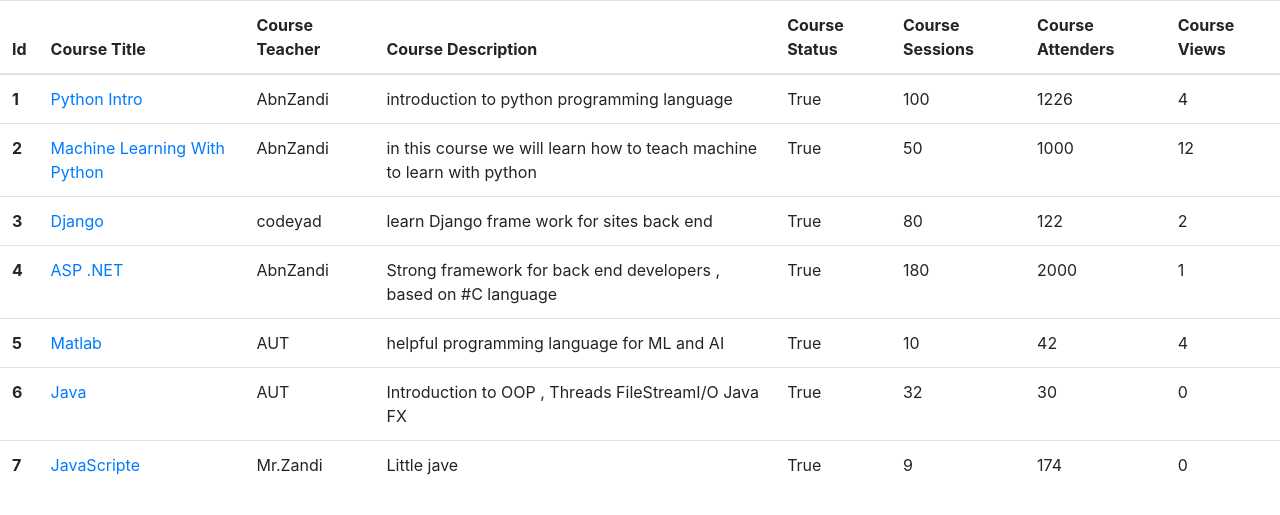
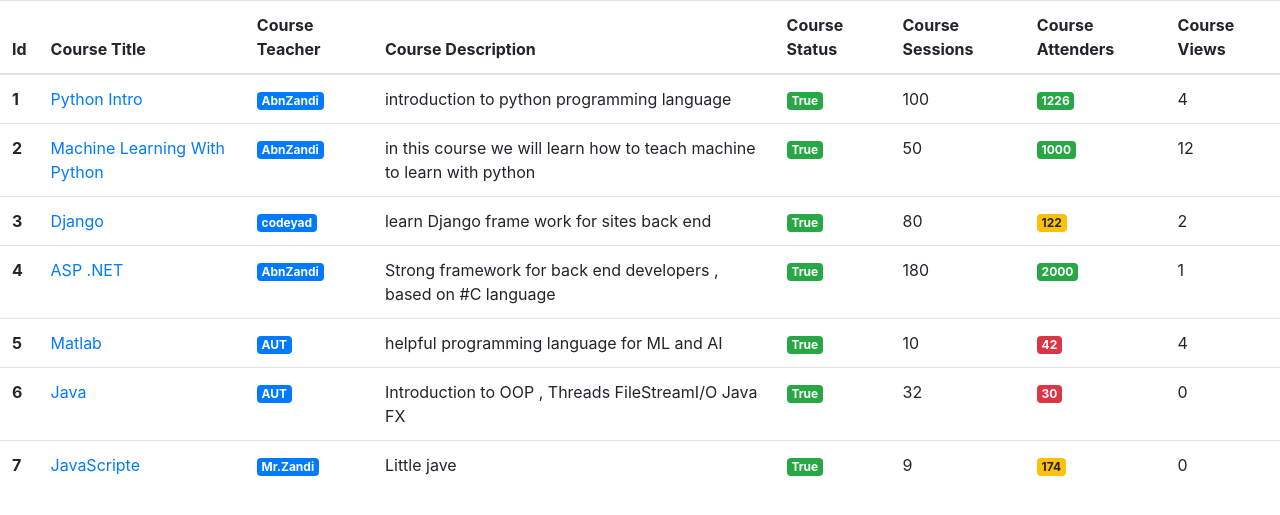
Before and after one commit to Abtinz/Django-Flask, a Django app: page /course/courses/list in a window 1280 px wide. Shown: the top 515 px of the page. Run offline with Django 4.2, Linux system fonts and the light colour scheme; data comes from the database, SQL or seed files in the repository; both versions use the stored data as it was after the commit.

Commit message:
train : attenders-if teachername-badge

```diff
--- a/firstProject/courses_app/templates/courses_app/courses_lists.html
+++ b/firstProject/courses_app/templates/courses_app/courses_lists.html
@@ -27,11 +27,27 @@
               <tr>
                 <th scope="row">{{course.id}}</th>
                 <td><a href="/course/information/{{course.id}}">{{course.title}}</a></td>
-                <td>{{course.teacher_fullname}}</td>
+                <td><span class="badge badge-primary">{{course.teacher_fullname}}</span>
+                </td>
                 <td>{{course.description}}</td>
-                <td>{{course.status}}</td>
+                <td>
+                  {% if course.status == True %}
+                  <span class="badge badge-success">{{course.status}}</span>
+                  {% elif course.status == False %}
+                  <span class="badge badge-danger">{{course.status}}</span>
+                  {% endif %}
+
+                </td>
                 <td>{{course.sessions}}</td>
-                <td>{{course.attenders}}</td>
+                <td>
+                  {% if course.attenders >= 1000  %}
+                  <span class="badge badge-success">{{course.attenders}}</span>
+                  {% elif course.attenders < 1000 and  course.attenders >= 100 %}
+                  <span class="badge badge-warning">{{course.attenders}}</span>
+                  {% elif course.attenders < 100 %}
+                  <span class="badge badge-danger">{{course.attenders}}</span>
+                  {% endif %}
+                  </td>
                 <td>{{course.views_count}}</td>
               </tr>
               {% endfor %}
```
Also changed, not shown: firstProject/db.sqlite3.
